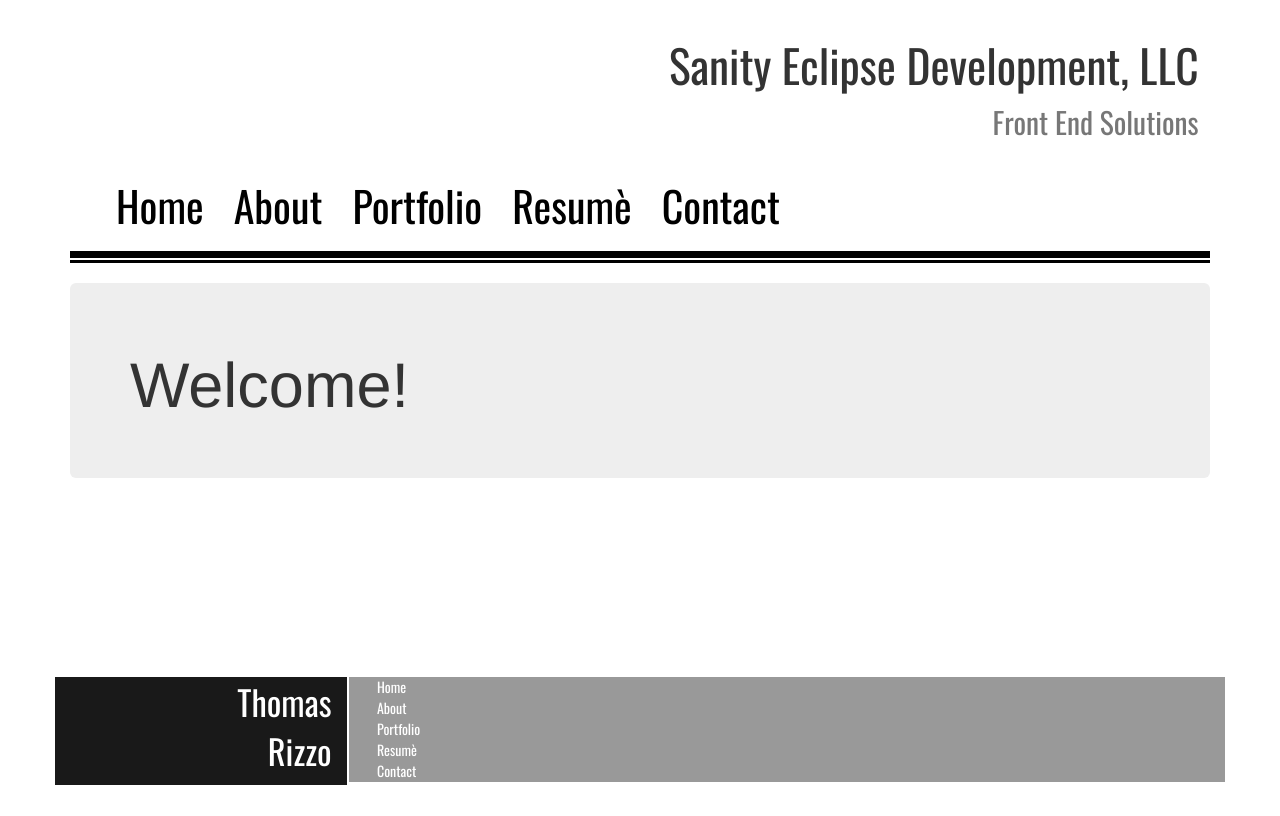
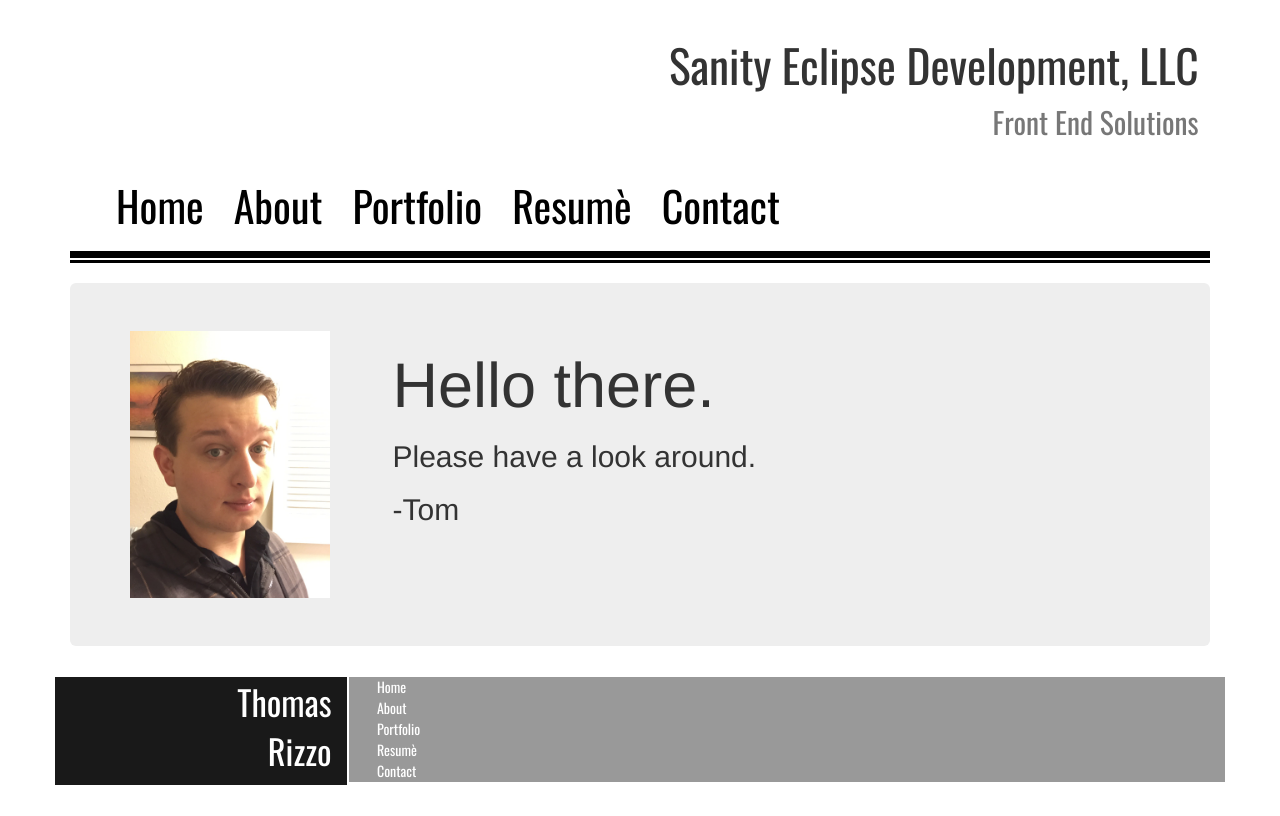
Before and after one commit to SanityEclipse/SED-business-site, an Angular app: page /home in a window 1280 px wide. Built offline with nearby package versions, Linux system fonts and the light colour scheme.

Commit message:
Added basic content for this view. Will likely be revisiting

```diff
--- a/src/app/home/home.component.css
+++ b/src/app/home/home.component.css
@@ -0,0 +1,4 @@
+img {
+  height: auto;
+  width: 25vh;
+}
--- a/src/app/home/home.component.html
+++ b/src/app/home/home.component.html
@@ -1,3 +1,12 @@
 <div class="jumbotron">
-  <h1>Welcome!</h1>
+  <div class="row">
+    <div class="col-md-3">
+      <img class="img-responsive" src="../assets/images/IMG_0084.jpg">
+    </div>
+    <div class="col-md-9">
+      <h1>Hello there.</h1>
+      <h2>Please have a look around.</h2>
+      <h2> -Tom </h2>
+    </div>
+  </div>
 </div>
```
